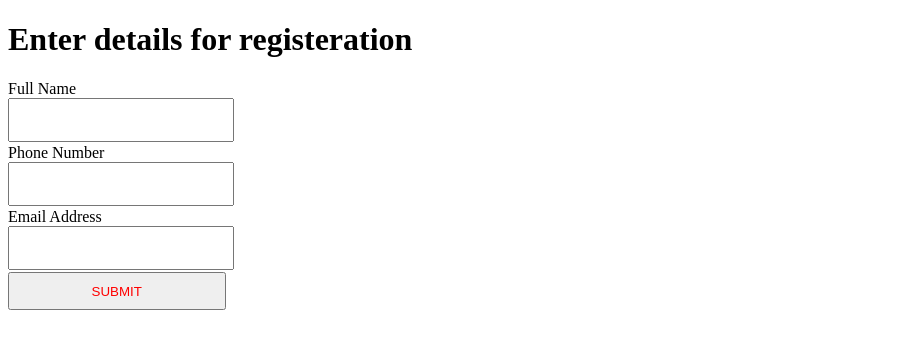
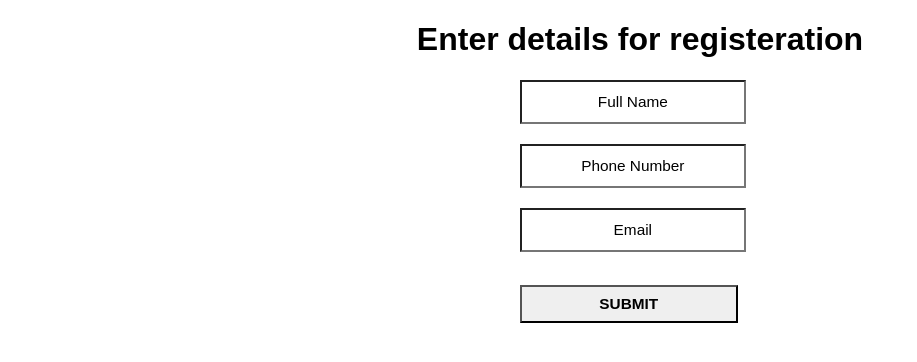
Before and after one commit to qb-eixie/seva-108, a website: page index.html in a window 1280 px wide. Shown: the whole page, without its empty margins (0-917 px from the left). Drawn offline with Linux system fonts and the light colour scheme.

Commit message:
res_page styles.

```diff
--- a/index.html
+++ b/index.html
@@ -13,16 +13,13 @@
             <div class="card-body">
                 <form method="POST" action="/">
                     <div class="fromm">
-                        <label>Full Name</label> <br>
-                        <input type="text" name="first_name" id="first_name" class="form-control" />
+                        <input type="text" name="first_name" id="first_name" class="form-control" placeholder="Full Name"/>
                     </div>
                     <div class="fromm">
-                        <label>Phone Number</label> <br>
-                        <input type="tel" name="last_name" id="last_name" class="form-control" />
+                        <input type="tel" name="last_name" id="last_name" class="form-control" placeholder="Phone Number"/>
                     </div>
                     <div class="fromm">
-                        <label>Email Address</label> <br>
-                        <input type="text" name="email_address" id="email_address" class="form-control" />
+                        <input type="text" name="email_address" id="email_address" class="form-control" placeholder="Email"/>
                     </div>
                     <div class="fromm">
                         <input type="submit" name="submit_button" class="btn" value="SUBMIT" />
@@ -33,16 +30,37 @@
     </div>
 </body>
 <style>
+
+    ::placeholder {
+        color: rgb(0, 0, 0);
+        font-size: 1.2dvw;
+        font-weight: 500;
+        text-align: center;
+    }
+
+    h1 {
+        font-family: sans-serif;
+        text-align: center;
+
+    }
+
     .btn {
+        margin-top: 1dvw;
         width: 17dvw;
-        color: red;
+        color: rgb(0, 0, 0);
+        font-weight:600;
+        font-size: 1.2vw;
+        margin-left: 40vw;
     }
     input {
+        border-width: 0.2dvw;
+        margin-left: 40vw;
         height: 3dvw;
         width: 17dvw;
     }
 
     .fromm {
+
         height: 5dvw;
     }
 </style>
```
Also changed, not shown: index.js (+6 -1 lines).
